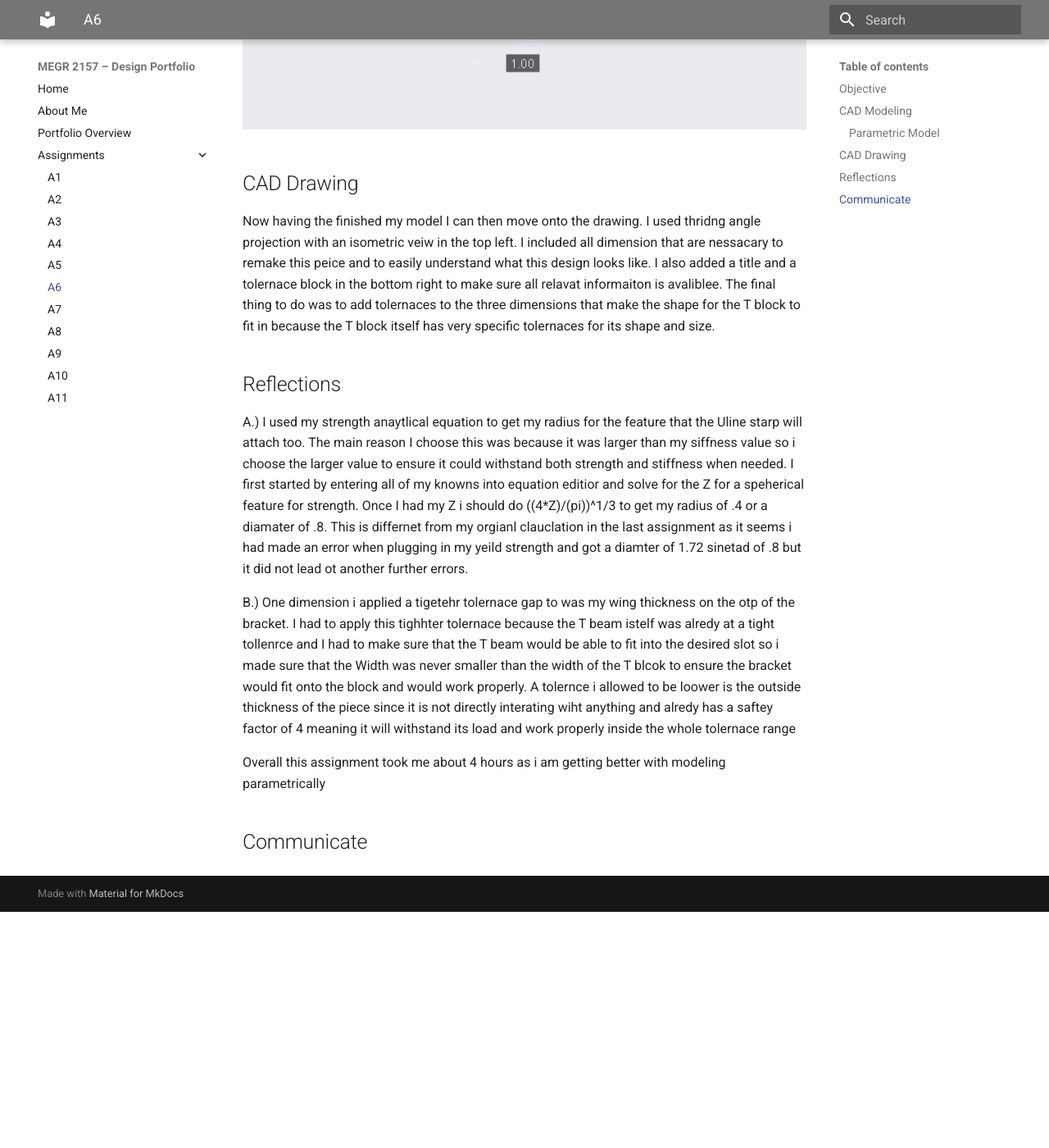
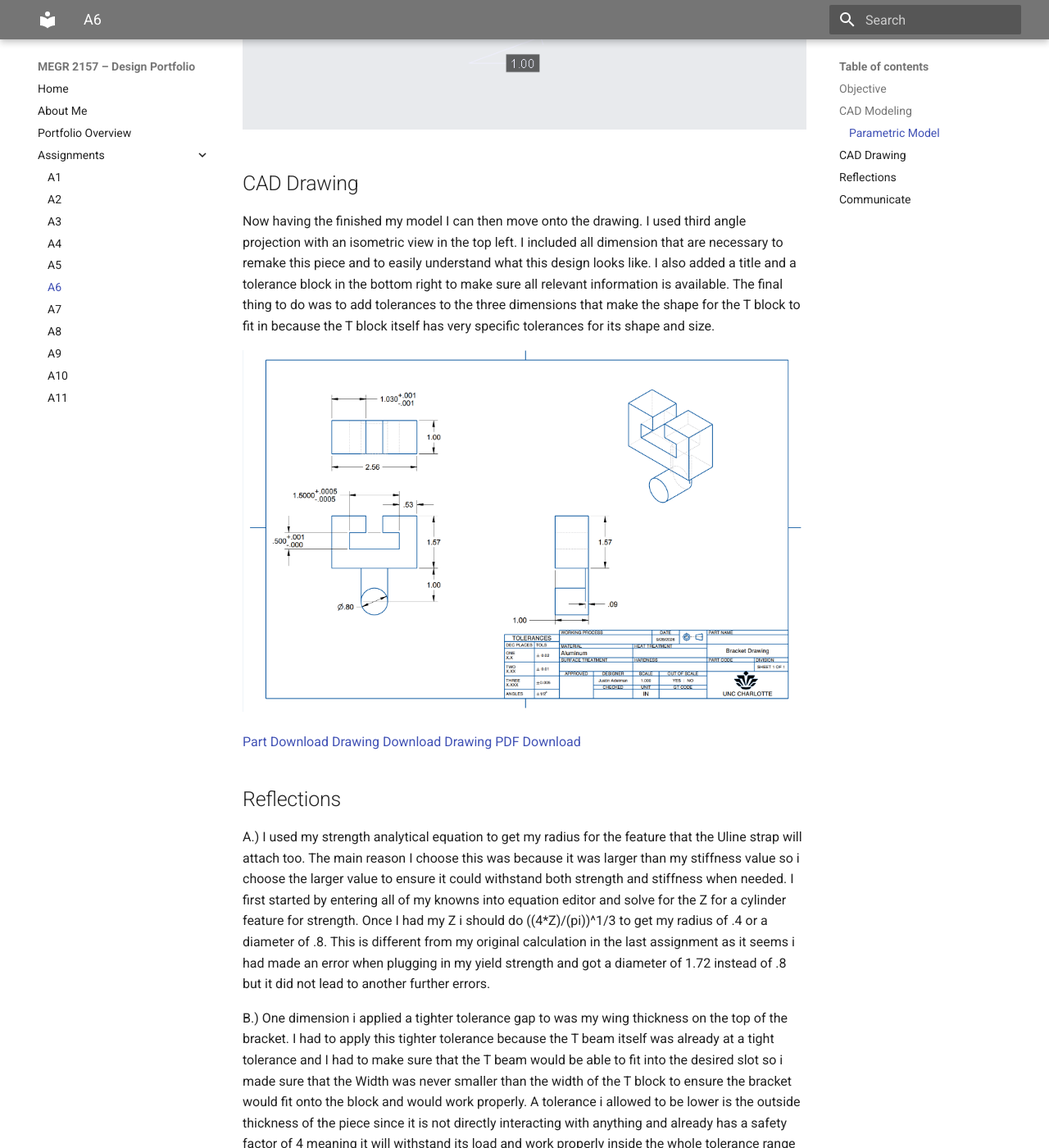
Before and after one commit to jadelma5/megr2156-portfolio, an MkDocs documentation site: the page built from docs/assignments/A06/index.md, in a window 1280 px wide and 1400 px high, scrolled down 4186 px. Shown: the whole window at 82% size. Built offline with MkDocs 1.6.1 and Material for MkDocs 9.7.7, drawn with Linux system fonts in a browser that asks for light colours; before the commit the page ends 5298 px from its top, so only the background shows below that; some of the changed text lies outside the part shown.

Commit message:
Fix typos and improve grammar in index.md
Corrected spelling and grammatical errors throughout the document for clarity and professionalism.

```diff
--- a/docs/assignments/A06/index.md
+++ b/docs/assignments/A06/index.md
@@ -8,7 +8,7 @@ The objective for this assignment was to generate a comprehensive solid model an
 
 ### Parametric Model
 
-The first thing to was to decide to use either my siffness of strength values form the previous assignment. I decided to go with my strength values as most of them were larger then my sitffness meaning they would meet both requirements under the load. After choosing which design i will be modeloign i started ot enter all of the parameter into my equation editior. After plugging in all equations and numbers into CAD I am now able to model the enitre designin paramtetrically
+The first thing to was to decide to use either my siffness of strength values form the previous assignment. I decided to go with my strength values as most of them were larger then my sitffness meaning they would meet both requirements under the load. After choosing which design i will be modeloign i started ot enter all of the parameter into my equation editior. After plugging in all equations and numbers into CAD I am now able to model the enitre designin paramtetrically.
 
 ![eq](equation1.png)
 ![eq2](equation2.png)
@@ -18,25 +18,31 @@ I first started by modeling the T Block shape into my main body using all of my
 ![block](blocksketch.png)
 ![block2](blockextrude.png)
 
-From there I connected the bottom piece to the underside of the main body using the thickness from my equations
+From there I connected the bottom piece to the underside of the main body using the thickness from my equations.
 
 ![bottom](bottomsketch.png)
 ![bottom2](bottomextrude.png)
 
-Finally I connected the cylinder feature that allows the strap to hook onto the design and my model was finished
+Finally I connected the cylinder feature that allows the strap to hook onto the design and my model was finished.
 
 ![circle](circlesketch.png)
 ![final](final.png)
 
 ## CAD Drawing
 
-Now having the finished my model I can then move onto the drawing. I used thridng angle projection with an isometric veiw in the top left. I included all dimension that are nessacary to remake this peice and to easily understand what this design looks like. I also added a title and a tolernace block in the bottom right to make sure all relavat informaiton is avaliblee. The final thing to do was to add tolernaces to the three dimensions that make the shape for the T block to fit in because the T block itself has very specific tolernaces for its shape and size.
+Now having the finished my model I can then move onto the drawing. I used third angle projection with an isometric view in the top left. I included all dimension that are necessary to remake this piece and to easily understand what this design looks like. I also added a title and a tolerance block in the bottom right to make sure all relevant information is available. The final thing to do was to add tolerances to the three dimensions that make the shape for the T block to fit in because the T block itself has very specific tolerances for its shape and size.
+
+![draw](draw.png)
+
+[Part Download](hw6bracket.prt.2)
+[Drawing Download](bracketdrawing.drw.2)
+[Drawing PDF Download](Hw6drawpdf.pdf)
 
 ## Reflections
 
-A.) I used my strength anaytlical equation to get my radius for the feature that the Uline starp will attach too. The main reason I choose this was because it was larger than my siffness value so i choose the larger value to ensure it could withstand both strength and stiffness when needed. I first started by entering all of my knowns into equation editior and solve for the Z for a speherical feature for strength. Once I had my Z i should do ((4*Z)/(pi))^1/3 to get my radius of .4 or a diamater of .8. This is differnet from my orgianl clauclation in the last assignment as it seems i had made an error when plugging in my yeild strength and got a diamter of 1.72 sinetad of .8 but it did not lead ot another further errors.
+A.) I used my strength analytical equation to get my radius for the feature that the Uline strap will attach too. The main reason I choose this was because it was larger than my stiffness value so i choose the larger value to ensure it could withstand both strength and stiffness when needed. I first started by entering all of my knowns into equation editor and solve for the Z for a cylinder feature for strength. Once I had my Z i should do ((4*Z)/(pi))^1/3 to get my radius of .4 or a diameter of .8. This is different from my original calculation in the last assignment as it seems i had made an error when plugging in my yield strength and got a diameter of 1.72 instead of .8 but it did not lead to another further errors.
 
-B.) One dimension i applied a tigetehr tolernace gap to was my wing thickness on the otp of the bracket. I had to apply this tighhter tolernace because the T beam istelf was alredy at a tight tollenrce and I had to make sure that the T beam would be able to fit into the desired slot so i made sure that the Width was never smaller than the width of the T blcok to ensure the bracket would fit onto the block and would work properly. A tolernce i allowed to be loower is the outside thickness of the piece since it is not directly interating wiht anything and alredy has a saftey factor of 4 meaning it will withstand its load and work properly inside the whole tolernace range
+B.) One dimension i applied a tighter tolerance gap to was my wing thickness on the top of the bracket. I had to apply this tighter tolerance because the T beam itself was already at a tight tolerance and I had to make sure that the T beam would be able to fit into the desired slot so i made sure that the Width was never smaller than the width of the T block to ensure the bracket would fit onto the block and would work properly. A tolerance i allowed to be lower is the outside thickness of the piece since it is not directly interacting with anything and already has a safety factor of 4 meaning it will withstand its load and work properly inside the whole tolerance range
 
 Overall this assignment took me about 4 hours as i am getting better with modeling parametrically
 
```
